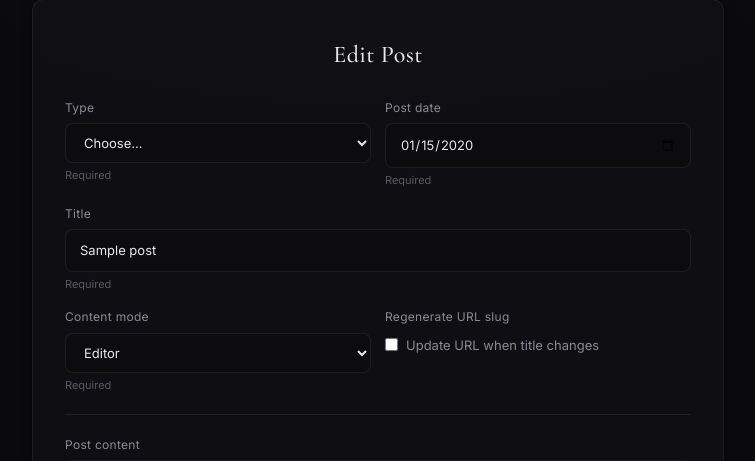
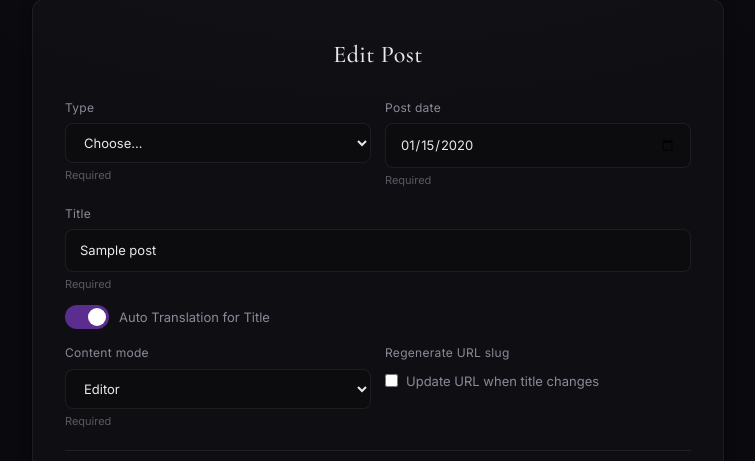
Before and after one commit to SRAS2024/theaugustinejournal, a Node server app: template views/admin/post-form.ejs in a window 1280 px wide. Shown: the part 161-622 px from the top of the page, without its empty margins (262-1017 px from the left). Run offline with Node 20, Linux system fonts and the light colour scheme; the template is opened without the code that fills it: most values are stand-ins (such as "Sample title", 1, 10 or a date in 2020); some libraries are stand-ins or nearby versions.

Commit message:
Add persistent post view tracking and auto-translate title toggle
- Add PostView table for tracking unique views per post (by hashed IP+UA)
- Add view_count column to Post for caching total unique views
- Track views on post open, increment only for new unique visitors
- Display subtle view count next to post titles in admin Manage Posts
- Add auto_translate_title boolean to Post (default true)
- Add Apple-style toggle switch in Create/Edit Post forms
- Conditionally apply data-translate and notranslate based on setting
- Add i18n translations for the toggle label in all 6 languages

https://claude.ai/code/session_01U2Ukqb9NbnYAN3D4LAmy9M

```diff
--- a/public/js/i18n.js
+++ b/public/js/i18n.js
@@ -106,6 +106,14 @@
       fr: "Mettez en forme le texte extrait \u00e0 l\u2019aide de la barre d\u2019outils ci-dessus. Il sera enregistr\u00e9 comme contenu de la publication.",
       de: "Formatieren Sie den extrahierten Text mit der Symbolleiste oben. Dieser wird als Beitragsinhalt gespeichert.",
       it: "Formatta il testo estratto utilizzando la barra degli strumenti sopra. Verr\u00e0 salvato come contenuto dell'articolo."
+    },
+    autoTranslateTitle: {
+      en: "Auto Translation for Title",
+      pt: "Tradu\u00e7\u00e3o Autom\u00e1tica do T\u00edtulo",
+      es: "Traducci\u00f3n Autom\u00e1tica del T\u00edtulo",
+      fr: "Traduction Automatique du Titre",
+      de: "Automatische Titel\u00fcbersetzung",
+      it: "Traduzione Automatica del Titolo"
     },
     save:     { en: "Save",   pt: "Salvar",    es: "Guardar",    fr: "Enregistrer",  de: "Speichern",  it: "Salva" },
     cancel:   { en: "Cancel", pt: "Cancelar",  es: "Cancelar",   fr: "Annuler",      de: "Abbrechen",  it: "Annulla" },
--- a/views/admin/post-form.ejs
+++ b/views/admin/post-form.ejs
@@ -31,6 +31,45 @@
       .ql-snow .ql-picker-item { color: var(--text); }
       #pdfEditorWrap { display: none; margin-top: 16px; }
       #pdfEditorWrap.visible { display: block; }
+      /* Apple-style toggle switch */
+      .toggle-switch {
+        position: relative;
+        display: inline-block;
+        width: 44px;
+        height: 24px;
+        flex-shrink: 0;
+        cursor: pointer;
+      }
+      .toggle-switch input[type="checkbox"] {
+        opacity: 0;
+        width: 0;
+        height: 0;
+        position: absolute;
+      }
+      .toggle-slider {
+        position: absolute;
+        inset: 0;
+        background: rgba(255,255,255,0.15);
+        border-radius: 12px;
+        transition: background 0.3s ease;
+      }
+      .toggle-slider::before {
+        content: "";
+        position: absolute;
+        width: 18px;
+        height: 18px;
+        left: 3px;
+        top: 3px;
+        background: #fff;
+        border-radius: 50%;
+        transition: transform 0.3s ease;
+      }
+      .toggle-switch input[type="checkbox"]:checked + .toggle-slider {
+        background: var(--purple);
+      }
+      .toggle-switch input[type="checkbox"]:checked + .toggle-slider::before {
+        transform: translateX(20px);
+      }
       .pdf-extract-status {
         font-family: var(--font-sans);
         font-size: 12px;
@@ -94,6 +133,16 @@
               <label class="form-label" data-i18n="title">Title</label>
               <input name="title" type="text" required class="form-input" value="<%= post ? post.title : "" %>" />
               <div class="form-hint" data-i18n="required">Required</div>
+
+              <div class="auto-translate-toggle" style="display:flex;align-items:center;gap:10px;margin-top:12px;">
+                <label class="toggle-switch" for="autoTranslateTitle">
+                  <input type="hidden" name="autoTranslateTitle" value="false" />
+                  <input type="checkbox" id="autoTranslateTitle" name="autoTranslateTitle" value="true"
+                    <%= (!post || post.autoTranslateTitle !== false) ? "checked" : "" %> />
+                  <span class="toggle-slider"></span>
+                </label>
+                <span style="font-family:var(--font-sans);font-size:13px;color:var(--muted);" data-i18n="autoTranslateTitle">Auto Translation for Title</span>
+              </div>
             </div>
 
             <div>
--- a/views/admin/posts.ejs
+++ b/views/admin/posts.ejs
@@ -58,6 +58,7 @@
               <div>
                 <div class="title" style="margin:0;">
                   <a href="/post/<%= p.slug %>" target="_blank" rel="noopener noreferrer"><%= p.title %></a>
+                  <span style="font-size:11px;color:rgba(138,138,153,0.6);font-family:var(--font-sans);font-weight:400;margin-left:8px;"><%= p.viewCount || 0 %> <%= (p.viewCount || 0) === 1 ? 'view' : 'views' %></span>
                 </div>
                 <div class="muted" style="margin-top:6px;font-size:12px;">
                   <span data-i18n="<%= p.type === 'BLOG' ? 'blog' : (p.type === 'ESSAY' ? 'essay' : 'letter') %>"><%= p.type === 'BLOG' ? 'Blog' : (p.type === 'ESSAY' ? 'Essay' : 'Letter') %></span> &middot;
--- a/views/home.ejs
+++ b/views/home.ejs
@@ -36,7 +36,7 @@
         <span class="label" data-i18n="checkLatest">Check out our latest post</span>
         ${
           latest
-            ? `<a href="/post/${latest.slug}" data-translate="content" data-original="${String(latest.title || "").replace(/"/g, "&quot;")}">${latest.title}</a>`
+            ? `<a href="/post/${latest.slug}"${latest.autoTranslateTitle === false ? ' class="notranslate"' : ''}${latest.autoTranslateTitle !== false ? ' data-translate="content"' : ''} data-original="${String(latest.title || "").replace(/"/g, "&quot;")}">${latest.title}</a>`
             : `<span class="muted" data-i18n="noPostsYet">No posts yet.</span>`
         }
       </div>
--- a/views/list.ejs
+++ b/views/list.ejs
@@ -11,7 +11,7 @@
     <div class="postRow">
       <div>
         <p class="title">
-          <a href="/post/${p.slug}" data-translate="content" data-original="${String(p.title || "").replace(/"/g, "&quot;")}">${p.title}</a>
+          <a href="/post/${p.slug}"${p.autoTranslateTitle === false ? ' class="notranslate"' : ''} ${p.autoTranslateTitle !== false ? ' data-translate="content"' : ''} data-original="${String(p.title || "").replace(/"/g, "&quot;")}">${p.title}</a>
         </p>
         <div class="date">${formatDate(p.postDate)}</div>
       </div>
--- a/views/post.ejs
+++ b/views/post.ejs
@@ -19,7 +19,7 @@
   const body = `
     <section class="postShell">
       <header class="postHeader">
-        <h1 class="postTitle" data-translate="content" data-original="${String(post.title || "").replace(/"/g, "&quot;")}">${post.title}</h1>
+        <h1 class="postTitle${post.autoTranslateTitle === false ? ' notranslate' : ''}"${post.autoTranslateTitle !== false ? ' data-translate="content"' : ''} data-original="${String(post.title || "").replace(/"/g, "&quot;")}">${post.title}</h1>
         <div class="postMeta">
           <span class="postType" data-i18n="${typeKey}">${typeLabel}</span>
           <span class="postMetaSep">&mdash;</span>
```
Also changed, not shown: src/routes/admin.js (+5 -3 lines), src/routes/public.js (+28 -0 lines), prisma/migrations/20260315000000_add_post_views_and_auto_translate/migration.sql (added), 1 other file.
